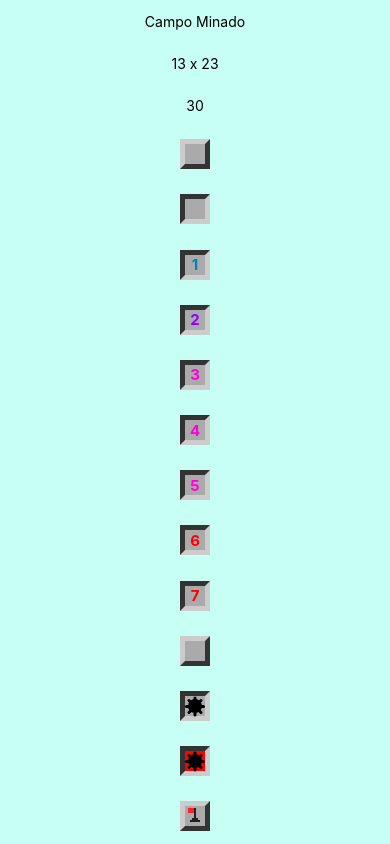
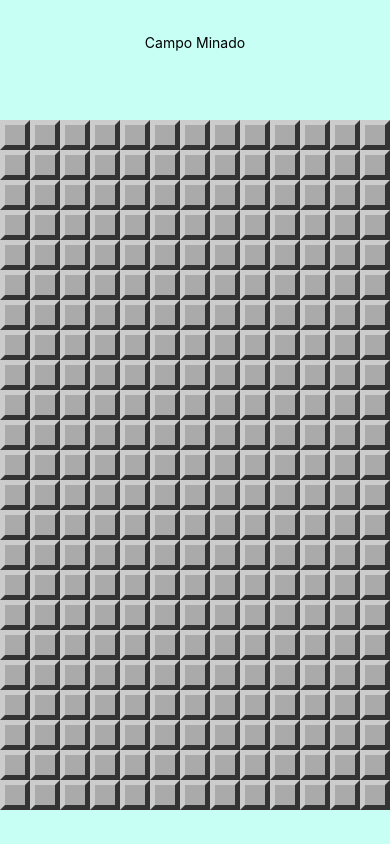
Before and after one commit to LauraaPaiva/expoStart, a React Native app in the folder CampoMinado/: screen / in a window 390 px wide. Built offline with nearby package versions, Linux system fonts and the light colour scheme.

Commit message:
Exibição do tabuleiro

```diff
--- a/CampoMinado/App.js
+++ b/CampoMinado/App.js
@@ -32,24 +32,9 @@ export default class App extends Component {
     return (
       <View style={styles.container}>
         <Text>Campo Minado</Text>
-        <Text>
-          {params.getColumnsAmount()} x {params.getRowsAmount()}
-        </Text>
-        <Text>{this.minesAmount()}</Text>
-        <StatusBar style="auto" />
-        <Field />
-        <Field opened />
-        <Field opened nearMines={1} />
-        <Field opened nearMines={2} />
-        <Field opened nearMines={3} />
-        <Field opened nearMines={4} />
-        <Field opened nearMines={5} />
-        <Field opened nearMines={6} />
-        <Field opened nearMines={7} />
-        <Field mined />
-        <Field opened mined />
-        <Field opened mined exploded />
-        <Field flagged />
+        <View style={styles.board}>
+          <MineFiled board={this.state.board} />
+        </View>
       </View>
     );
   }
@@ -63,4 +48,8 @@ const styles = StyleSheet.create({
     justifyContent: "center",
     justifyContent: "space-around",
   },
+  board: {
+    alignItems: "center",
+    backgroundColor: "#AAA",
+  },
 });
--- a/CampoMinado/src/components/MineFiled.js
+++ b/CampoMinado/src/components/MineFiled.js
@@ -7,15 +7,18 @@ export default (props) => {
     const column = row.map((field, c) => {
       return <Field {...field} key={c} />;
     });
-    return <View style={styles.container}>{column}</View>;
+    return (
+      <View key={r} style={{ flexDirection: "row" }}>
+        {column}
+      </View>
+    );
   });
 
-  return <View key={r}>{rows}</View>;
+  return <View style={styles.container}>{rows}</View>;
 };
 
 const styles = StyleSheet.create({
   container: {
-    // flexDirection: "row",
     backgroundColor: "#eee",
   },
 });
```
